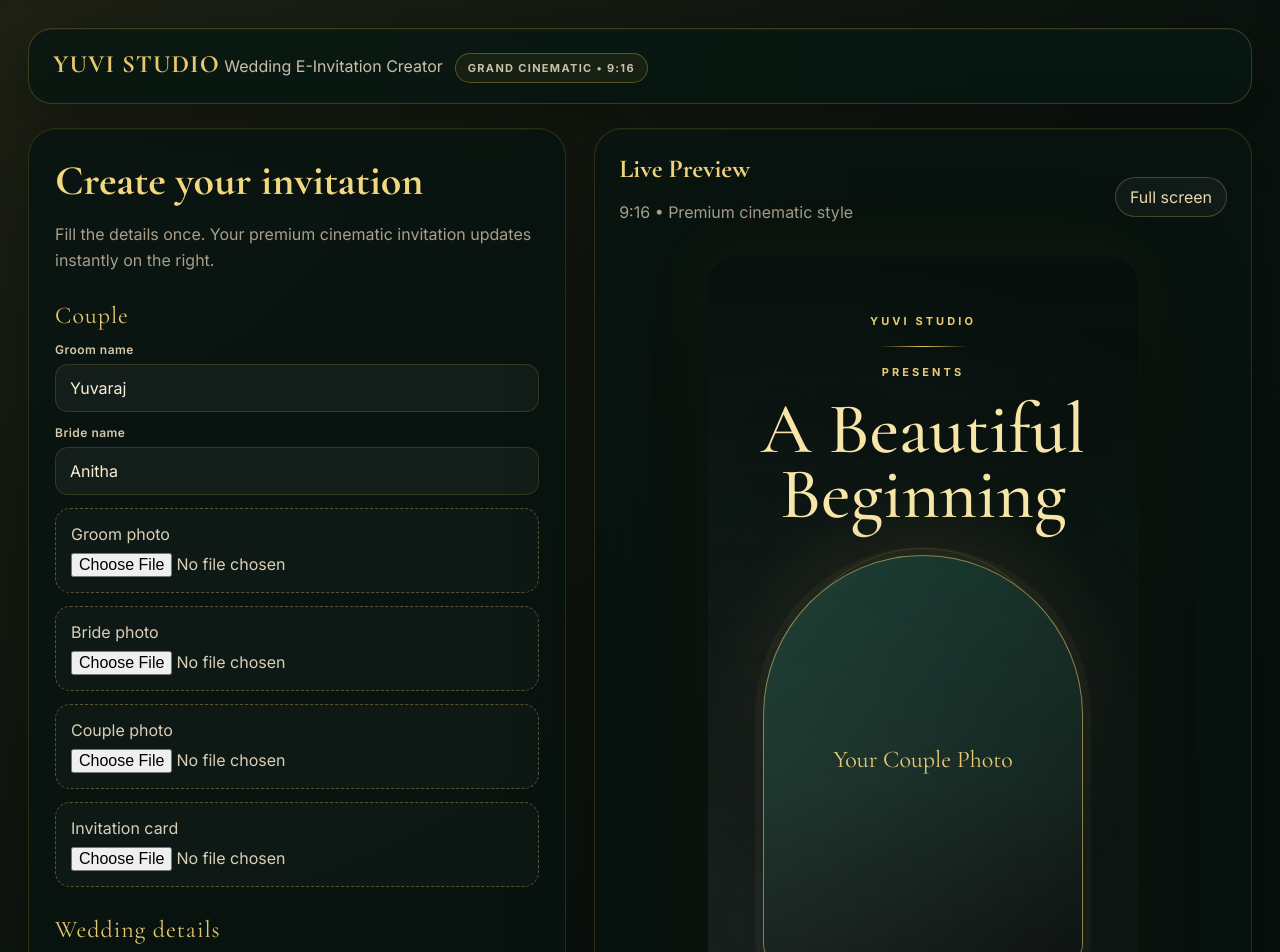
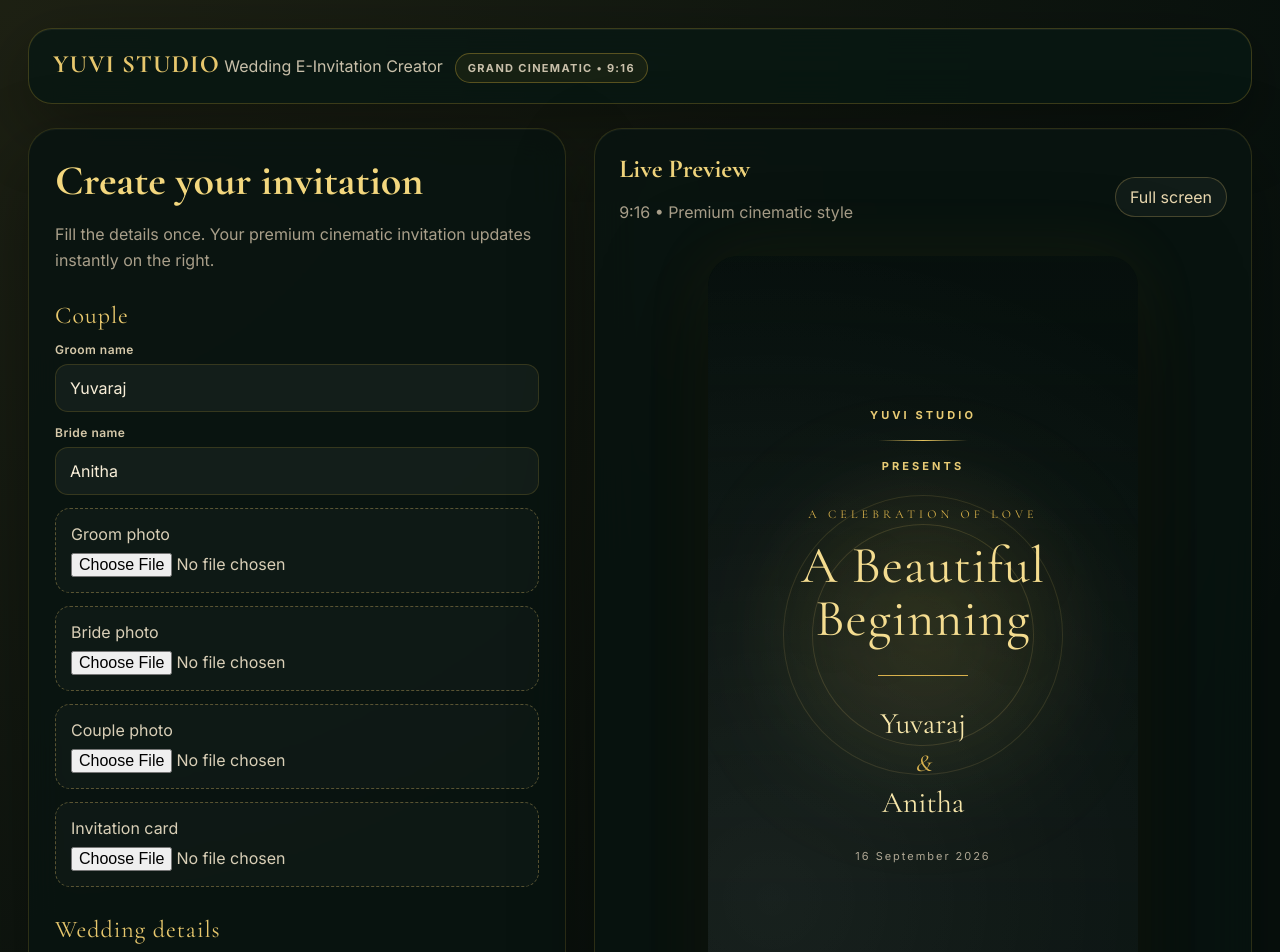
Before and after one commit to anithalaksha03-crypto/yuvi-wedding-invitation, a Next.js app: page / in a window 1280 px wide. Shown: the top 952 px of the page. Built offline with nearby package versions, Linux system fonts and the light colour scheme.

Commit message:
Update page.tsx
Add cinematic grand opening scene

```diff
--- a/app/page.tsx
+++ b/app/page.tsx
@@ -427,10 +427,11 @@ function Invitation({
       }`}
     >
       {/* SCENE 1 — GRAND OPENING */}
-      <section className="inviteSection hero">
+<section className="inviteSection hero grandOpening">
   <div className="floral" />
 
   <div className="heroInner">
+
     <div className="eyebrow">
       YUVI STUDIO
     </div>
@@ -441,54 +442,90 @@ function Invitation({
       PRESENTS
     </div>
 
-          <h1>
+    <div
+      style={{
+        marginTop: 34,
+        color: '#d8af45',
+        fontFamily: 'Cormorant Garamond, serif',
+        fontSize: 12,
+        letterSpacing: '.35em',
+      }}
+    >
+      A CELEBRATION OF LOVE
+    </div>
+
+    <h1
+      style={{
+        margin: '18px 0 0',
+        color: '#f4db8b',
+        fontFamily: 'Cormorant Garamond, serif',
+        fontSize: 52,
+        lineHeight: 1.02,
+        fontWeight: 400,
+        letterSpacing: '.02em',
+      }}
+    >
       A Beautiful
       <br />
       Beginning
     </h1>
 
-          {mainPhoto ? (
-            <div className="heroPhoto">
-              <img
-                src={mainPhoto}
-                alt="Couple"
+    <div
+      style={{
+        width: 90,
+        height: 1,
+        background: '#d8af45',
+        margin: '30px auto',
+      }}
     />
-            </div>
-          ) : (
+
     <div
-              className="heroPhoto"
       style={{
-                display: 'grid',
-                placeItems: 'center',
-                background:
-                  'linear-gradient(145deg,#15382d,#07100d)',
+        color: '#f7e5a5',
+        fontFamily: 'Cormorant Garamond, serif',
+        fontSize: 30,
+        lineHeight: 1.2,
       }}
     >
-              <span
+      {data.groom}
+    </div>
+
+    <div
       style={{
-                  color: '#e7c76d',
-                  fontFamily:
-                    'Cormorant Garamond, serif',
+        color: '#d8af45',
+        fontFamily: 'Cormorant Garamond, serif',
         fontSize: 24,
+        fontStyle: 'italic',
+        margin: '7px 0',
       }}
     >
-                Your Couple Photo
-              </span>
+      &
     </div>
-          )}
 
-          <div className="names">
-            {data.groom}
-            <span className="amp"> & </span>
+    <div
+      style={{
+        color: '#f7e5a5',
+        fontFamily: 'Cormorant Garamond, serif',
+        fontSize: 30,
+        lineHeight: 1.2,
+      }}
+    >
       {data.bride}
     </div>
 
-          <div className="dateLine">
+    <div
+      style={{
+        marginTop: 28,
+        color: '#a9a08c',
+        fontSize: 11,
+        letterSpacing: '.18em',
+      }}
+    >
       {data.date}
     </div>
+
   </div>
 </section>
-
       {/* SCENE 2 — WELCOME */}
       <section className="inviteSection welcome">
         <div className="eyebrow">
```
Lines whose indentation alone changed are shown as unchanged.
